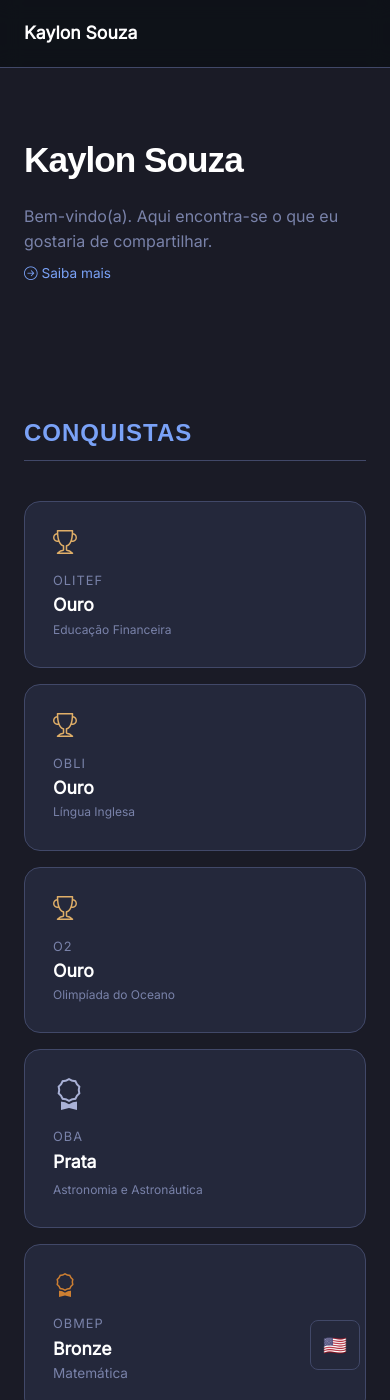
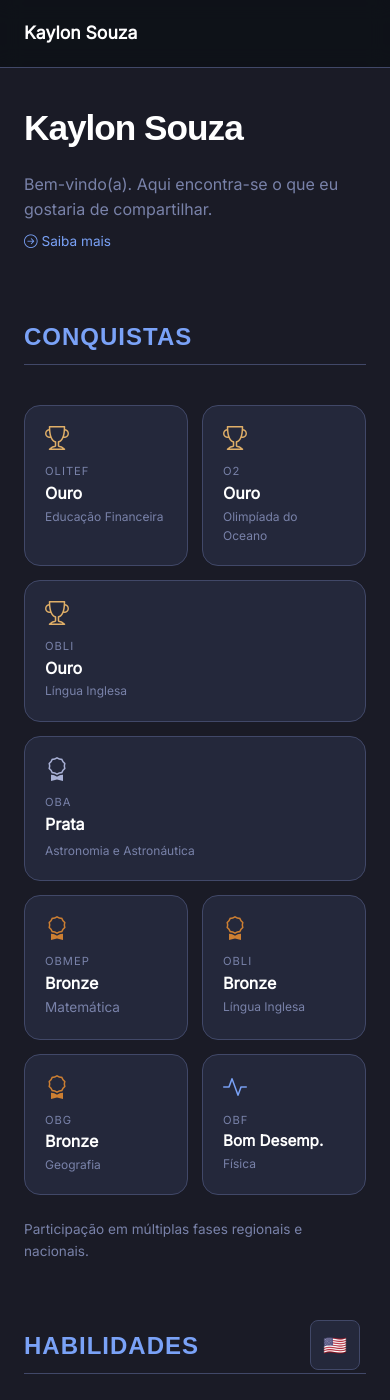
Before and after one commit to kaaylooon/kaaylooon.github.io, a Jekyll site: the page built from index.html, in a window 390 px wide and 1400 px high. Built offline with Jekyll 4.4.1, drawn with Linux system fonts in a browser that asks for light colours.

Commit message:
redesign

```diff
--- a/index.html
+++ b/index.html
@@ -296,8 +296,6 @@
       color: var(--text-dim);
       font-size: 0.8rem;
       }
-
-
 /* Layout Bento Grid Base */
 .bento-grid {
   display: grid;
@@ -309,15 +307,12 @@
 .bento-card {
   background-color: var(--bg-card);
   border: 1px solid var(--border-color);
-  padding: 1.75rem;
+  padding: 1.5rem;
   border-radius: 16px;
   display: flex;
   flex-direction: column;
-  justify-content: space-between;
-  gap: 1rem;
+  gap: 0.75rem;
   transition: all 0.2s ease-in-out;
-  position: relative;
-  overflow: hidden;
 }
 
 .bento-card:hover {
@@ -339,44 +334,91 @@
 }
 
 .bento-card .card-value {
-  font-size: 1.1rem;
+  font-size: 1rem;
   font-weight: 600;
   color: #ffffff;
 }
 
 .bento-card .card-label {
-  font-size: 0.8rem;
+  font-size: 0.7rem;
   text-transform: uppercase;
   letter-spacing: 1px;
   color: var(--text-dim);
 }
 
-/* Responsividade para tablets e celulares */
-@media (max-width: 900px) {
+/* Tablet: 2 colunas mantendo spans */
+@media (max-width: 700px) {
   .bento-grid {
     grid-template-columns: repeat(2, 1fr);
+    gap: 0.875rem;
   }
-  .bento-lg { grid-column: span 2; grid-row: span 1; }
+
+  .bento-card {
+    padding: 1.25rem;
+  }
+
+  /* Mantém spans proporcionais */
+  .bento-lg {
+    grid-column: span 2;
+    grid-row: span 2;
+  }
+  .bento-md-w { grid-column: span 2; }
+  .bento-md-h { grid-row: span 1; }
 }
 
-@media (max-width: 600px) {
+/* Mobile: 2 colunas com cards compactos */
+@media (max-width: 200px) {
   .bento-grid {
-    grid-template-columns: 1fr;
+    grid-template-columns: repeat(2, 1fr);
+    gap: 0.75rem;
   }
-  .bento-lg, .bento-md-w, .bento-md-h, .bento-sm {
+
+  .bento-card {
+    padding: 0.875rem;
+    gap: 0.5rem;
+  }
+
+  .bento-card i {
+    font-size: 1.1rem;
+  }
+
+  .bento-card .card-value {
+    font-size: 0.85rem;
+  }
+
+  .bento-card .card-label {
+    font-size: 0.6rem;
+  }
+
+  /* Esconde textos descritivos em todos os cards no mobile */
+  .bento-card p {
+    display: none;
+  }
+
+  /* No mobile, todos os cards ocupam 1 coluna para grid 2x2 equilibrado */
+  /* Exceto cards que explicitamente precisam de destaque (opcional) */
+  .bento-lg,
+  .bento-md-w,
+  .bento-md-h,
+  .bento-sm {
     grid-column: span 1;
     grid-row: span 1;
   }
+
+  /* Opcional: destaca o card OBA (prata) ocupando 2 colunas no mobile */
+  /* Para isso, adicione uma classe 'bento-featured' no card OBA no HTML */
 }
 
-
-      @media (max-width: 768px) {
-      h1 { font-size: 2.2rem; }
-      .post-item { grid-template-columns: 1fr; gap: 0.5rem; }
-      .nav-links { display: none; }
-      section { padding: 4rem 0; }
-      .project-list { column-count: 1; }
-      }
+/* Demais responsividades (navbar, projetos, posts) */
+@media (max-width: 768px) {
+  h1 { font-size: 2.2rem; }
+  .post-item { grid-template-columns: 1fr; gap: 0.5rem; }
+  .nav-links { display: none; }
+  section { padding: 2rem 0; }
+  .project-list { column-count: 1; }
+  .project-card { padding: 1rem; }
+  .project-image { margin: 0.75rem 0; }
+}
     </style>
   </head>
   <body>
@@ -429,15 +471,6 @@
             </div>
           </div>
 
-          <!-- OBLI Ouro -->
-          <div class="bento-card bento-md-w">
-            <i class="bi bi-trophy" style="color: #e0af68;"></i>
-            <div>
-              <div class="card-label">OBLI</div>
-              <div class="card-value" data-en="Gold" data-pt="Ouro">Ouro</div>
-              <p style="font-size: 0.75rem; color: var(--text-dim);" data-en="English Language" data-pt="Língua Inglesa">Língua Inglesa</p>
-            </div>
-          </div>
 
           <!-- O2 Ouro -->
           <div class="bento-card bento-sm">
@@ -449,10 +482,20 @@
             </div>
           </div>
 
+          <!-- OBLI Ouro -->
+          <div class="bento-card bento-md-w">
+            <i class="bi bi-trophy" style="color: #e0af68;"></i>
+            <div>
+              <div class="card-label">OBLI</div>
+              <div class="card-value" data-en="Gold" data-pt="Ouro">Ouro</div>
+              <p style="font-size: 0.75rem; color: var(--text-dim);" data-en="English Language" data-pt="Língua Inglesa">Língua Inglesa</p>
+            </div>
+          </div>
+
 
           <!-- OBA Prata (Card largo posicionado para quebra estética do grid) -->
           <div class="bento-card bento-lg">
-              <i class="bi bi-award" style="color: #a9b1d6; font-size: 2rem;"></i>
+              <i class="bi bi-award" style="color: #a9b1d6;"></i>
               <div>
                 <div class="card-label">OBA</div>
                 <div class="card-value" data-en="Silver" data-pt="Prata">Medalha de Prata</div>
@@ -530,7 +573,7 @@
             </div>
           </div>
 
-          <div class="bento-card bento-md-w" style="background: linear-gradient(135deg, rgba(187, 154, 247, 0.05) 0%, rgba(36, 40, 59, 1) 100%);">
+          <div class="bento-card bento-md-w">
             <i class="bi bi-book"></i>
             <div>
             <div class="card-label" data-en="Profile" data-pt="Perfil">Perfil</div>
@@ -557,7 +600,8 @@
             </div>
           </div>
 
-          <div class="bento-card bento-md-w" style="border-bottom: 2px solid var(--accent-blue); background: linear-gradient(180deg, rgba(36, 40, 59, 1) 0%, rgba(122, 162, 247, 0.03) 100%);">
+          <div class="bento-card bento-md-w" style="border-bottom: 2px solid
+                      var(--accent-blue);">
             <i class="bi bi-translate"></i>
             <div style="display: flex; justify-content: space-between; align-items: flex-end; width: 100%; height: 100%;">
               <div>
```
